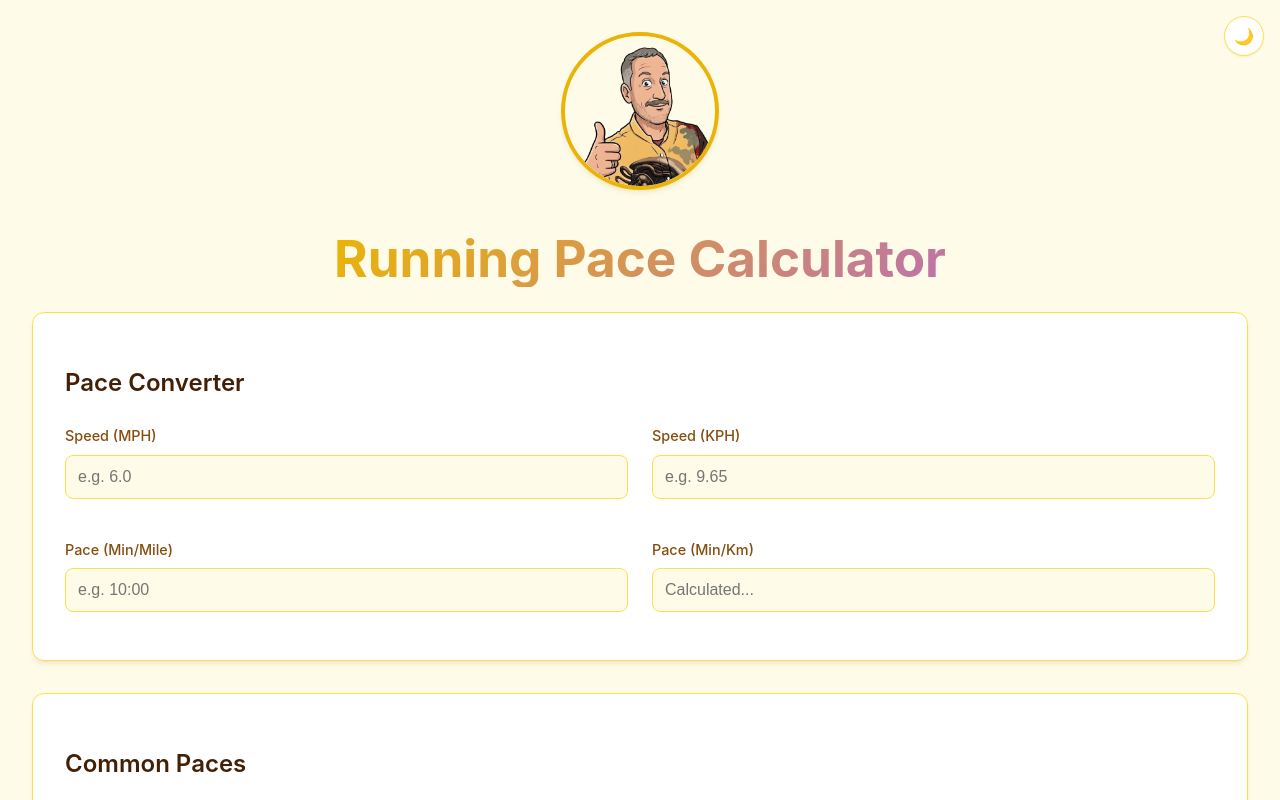
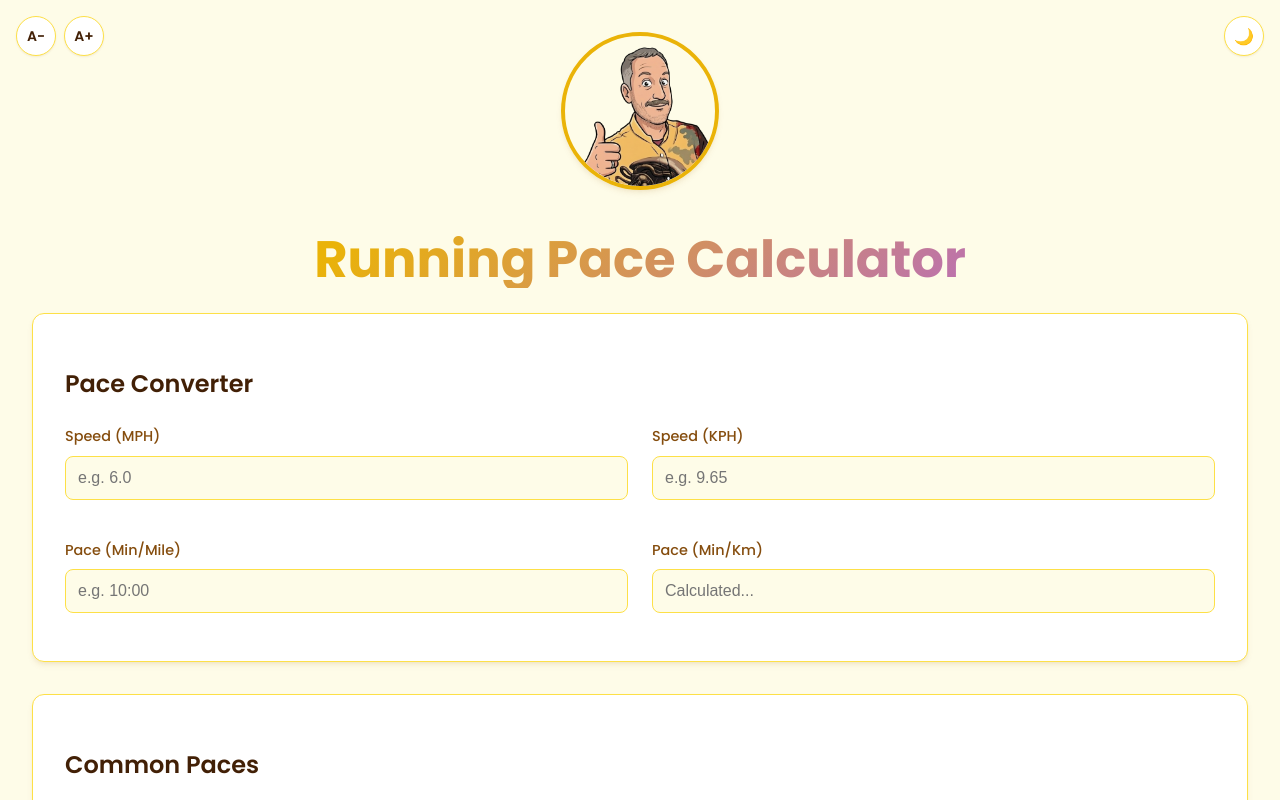
Before and after one commit to DougieWougie/RunningApplication, a React (Vite) app: page / in a window 1280 px wide. Shown: the top 800 px of the page. Built offline with nearby package versions, Linux system fonts and the light colour scheme.

Commit message:
Feat: Add Poppins font and font size controls
- Switch to Poppins font from Google Fonts

- Add A+/A- buttons to adjust font size (12px-24px)

- Persist font size preference in localStorage

```diff
--- a/index.html
+++ b/index.html
@@ -4,6 +4,9 @@
     <meta charset="UTF-8" />
     <link rel="icon" type="image/png" href="/favicon.png" />
     <meta name="viewport" content="width=device-width, initial-scale=1.0" />
+    <link rel="preconnect" href="https://fonts.googleapis.com">
+    <link rel="preconnect" href="https://fonts.gstatic.com" crossorigin>
+    <link href="https://fonts.googleapis.com/css2?family=Poppins:wght@400;500;600;700&display=swap" rel="stylesheet">
     <title>Running Pace Calculator</title>
   </head>
   <body>
--- a/src/App.jsx
+++ b/src/App.jsx
@@ -5,6 +5,7 @@
 function App() {
   const [theme, setTheme] = useState('light');
   const [highlightMph, setHighlightMph] = useState(null);
+  const [fontSize, setFontSize] = useState(16);
 
   useEffect(() => {
     // Check system preference or saved preference
@@ -18,6 +19,18 @@
     }
   }, []);
 
+  useEffect(() => {
+    document.documentElement.style.fontSize = `${fontSize}px`;
+    localStorage.setItem('fontSize', fontSize);
+  }, [fontSize]);
+
+  useEffect(() => {
+    const savedFontSize = localStorage.getItem('fontSize');
+    if (savedFontSize) {
+      setFontSize(parseInt(savedFontSize));
+    }
+  }, []);
+
   const toggleTheme = () => {
     const newTheme = theme === 'light' ? 'dark' : 'light';
     setTheme(newTheme);
@@ -25,11 +38,38 @@
     localStorage.setItem('theme', newTheme);
   };
 
+  const increaseFontSize = () => {
+    setFontSize(prev => Math.min(prev + 2, 24));
+  };
+
+  const decreaseFontSize = () => {
+    setFontSize(prev => Math.max(prev - 2, 12));
+  };
+
   return (
     <>
       <button className="theme-toggle" onClick={toggleTheme} aria-label="Toggle Dark Mode">
         {theme === 'light' ? '🌙' : '☀️'}
       </button>
+
+      <div className="font-size-controls">
+        <button
+          className="font-size-btn"
+          onClick={decreaseFontSize}
+          disabled={fontSize <= 12}
+          aria-label="Decrease Font Size"
+        >
+          A-
+        </button>
+        <button
+          className="font-size-btn"
+          onClick={increaseFontSize}
+          disabled={fontSize >= 24}
+          aria-label="Increase Font Size"
+        >
+          A+
+        </button>
+      </div>
 
       <div style={{ marginBottom: '1rem' }}>
         <img
--- a/src/index.css
+++ b/src/index.css
@@ -1,5 +1,5 @@
 :root {
-  font-family: Inter, system-ui, Avenir, Helvetica, Arial, sans-serif;
+  font-family: 'Poppins', system-ui, -apple-system, sans-serif;
   line-height: 1.5;
   font-weight: 400;
 
@@ -191,6 +191,31 @@
   justify-content: center;
 }
 
+.font-size-controls {
+  position: absolute;
+  top: 1rem;
+  left: 1rem;
+  display: flex;
+  gap: 0.5rem;
+}
+
+.font-size-btn {
+  padding: 0.5rem;
+  border-radius: 50%;
+  width: 40px;
+  height: 40px;
+  display: flex;
+  align-items: center;
+  justify-content: center;
+  font-size: 0.875rem;
+  font-weight: 600;
+}
+
+.font-size-btn:disabled {
+  opacity: 0.5;
+  cursor: not-allowed;
+}
+
 .section-title {
   font-size: 1.5rem;
   font-weight: 600;
```
